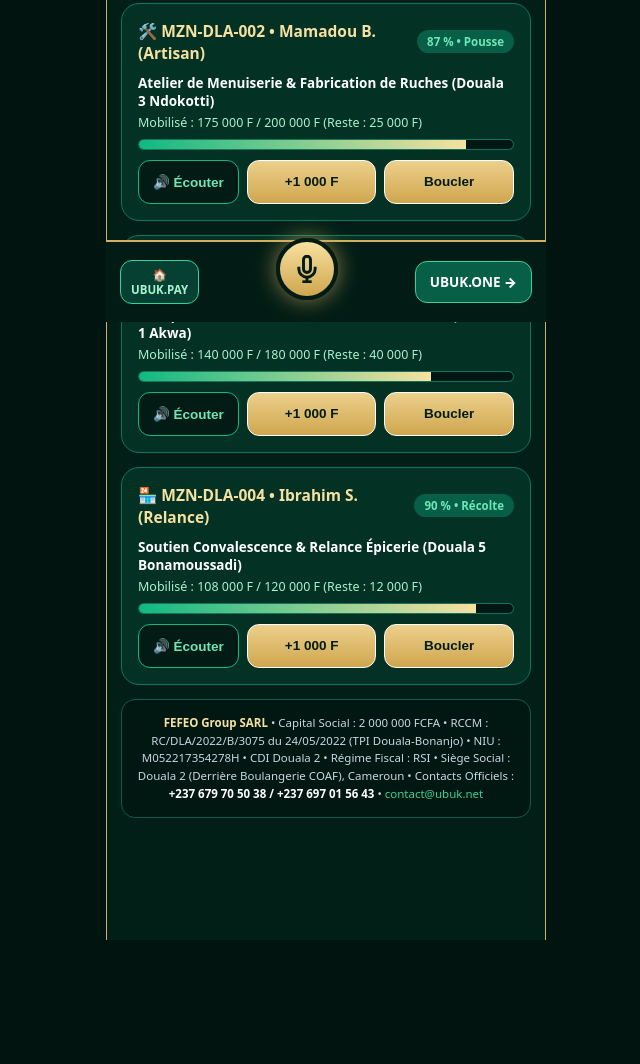
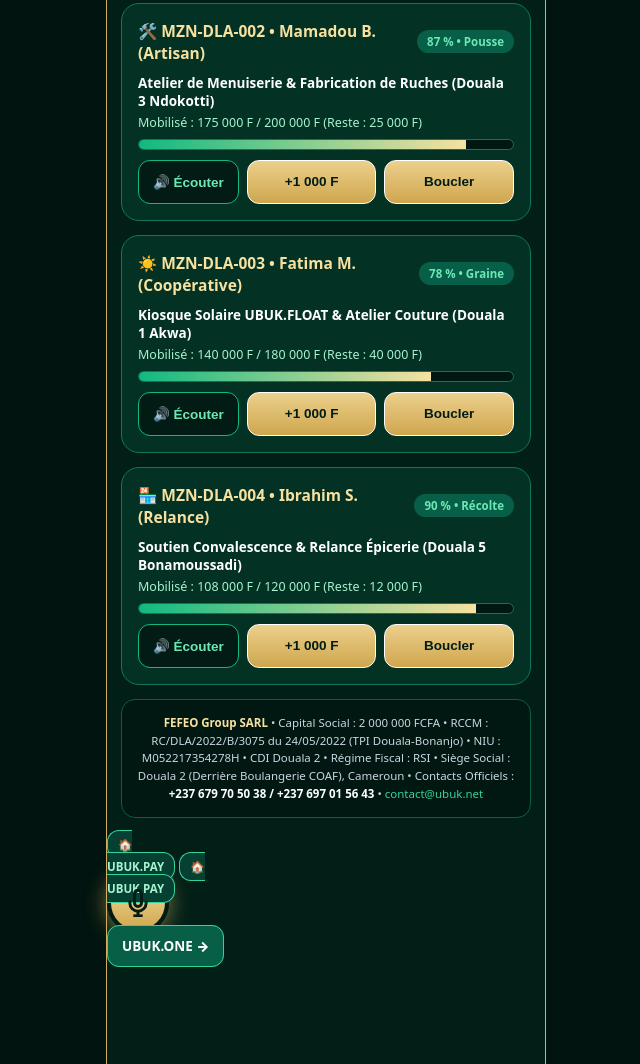
Before and after one commit to Abu9-hue/ubuk-portail, a website: page ubuk-mizan.html in a window 1280 px wide. Shown: the part 478-1542 px from the top of the page, without its empty margins (314-954 px from the left). Before the commit the page ends 1418 px from the top, so only its background shows below. Drawn offline with Linux system fonts and the light colour scheme.

Commit message:
Update ubuk-mizan.html

```diff
--- a/ubuk-mizan.html
+++ b/ubuk-mizan.html
@@ -51,7 +51,8 @@
     <div id="toast"></div>
     <!-- EN-TÊTE HÉRITÉ DU NOYAU UBUK.PAY (SANS SECOND LOGO) -->
     <header class="topbar">
-      <a href="https://vercel.app" class="btn-back-pill">
+            <a href="https://vercel.app" class="btn-back-pill">
+
         <span class="back-circle">←</span>
         <span style="display:flex;flex-direction:column;text-align:left;line-height:1.1;">
           <span style="font-size:9px;font-weight:800;color:#fcd34d;">RETOUR</span>
@@ -135,7 +136,8 @@
       <strong>FEFEO Group SARL</strong> • Capital Social : 2 000 000 FCFA • RCCM : RC/DLA/2022/B/3075 du 24/05/2022 (TPI Douala-Bonanjo) • NIU : M052217354278H • CDI Douala 2 • Régime Fiscal : RSI • Siège Social : Douala 2 (Derrière Boulangerie COAF), Cameroun • Contacts Officiels : <strong style="color:#fff;">+237 679 70 50 38 / +237 697 01 56 43</strong> • <span style="color:#34d399;">contact@ubuk.net</span>
     </footer>
     <!-- BARRE VOCALE INFÉRIEURE FIXE HÉRITÉE DE UBUK.PAY -->
-    <nav class="voice-dock">
+          <a href="https://vercel.app" class="avatar-pill">🏠<br>UBUK.PAY</a>
+
       <a href="https://vercel.app" class="avatar-pill">🏠<br>UBUK.PAY</a>
 
       <button type="button" class="mic-center" id="mic-dock" onclick="ecouterMizan()" aria-label="Écouter l'aide UBUK.MĪZĀN">
```
